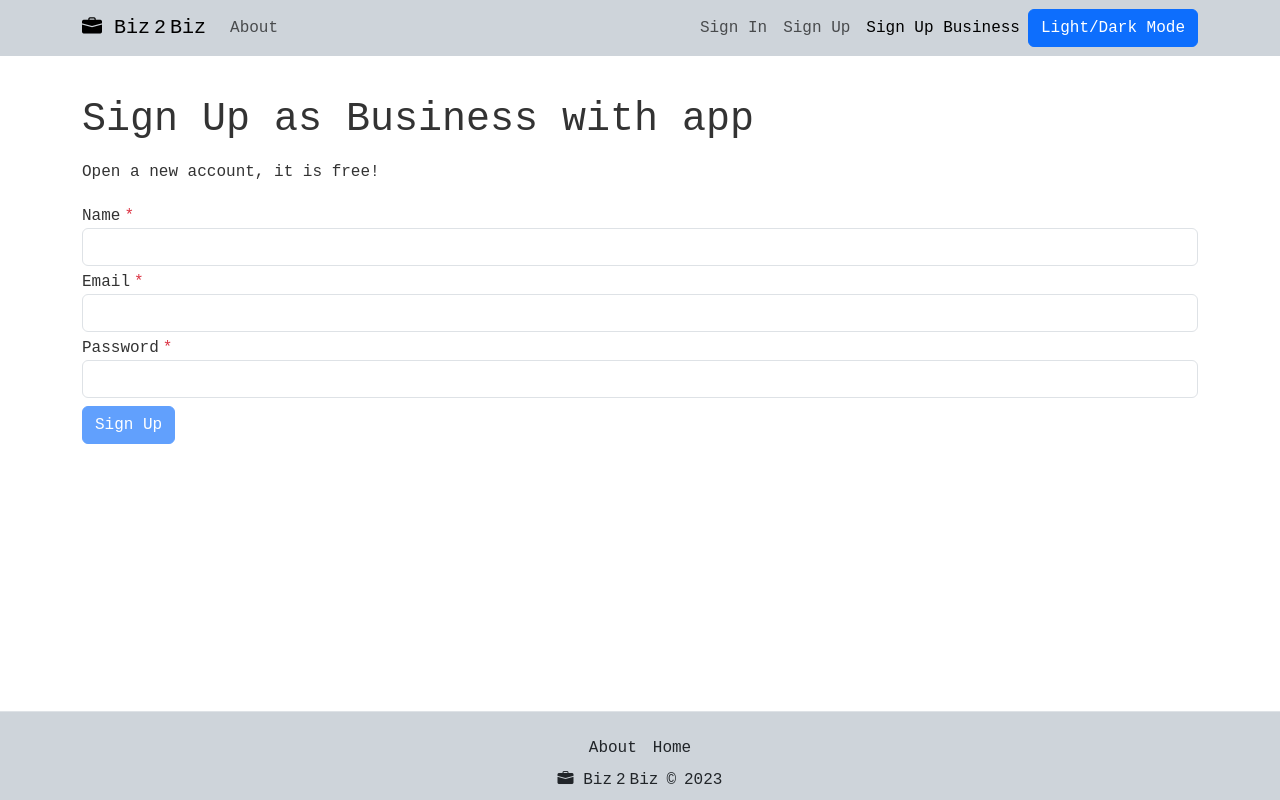
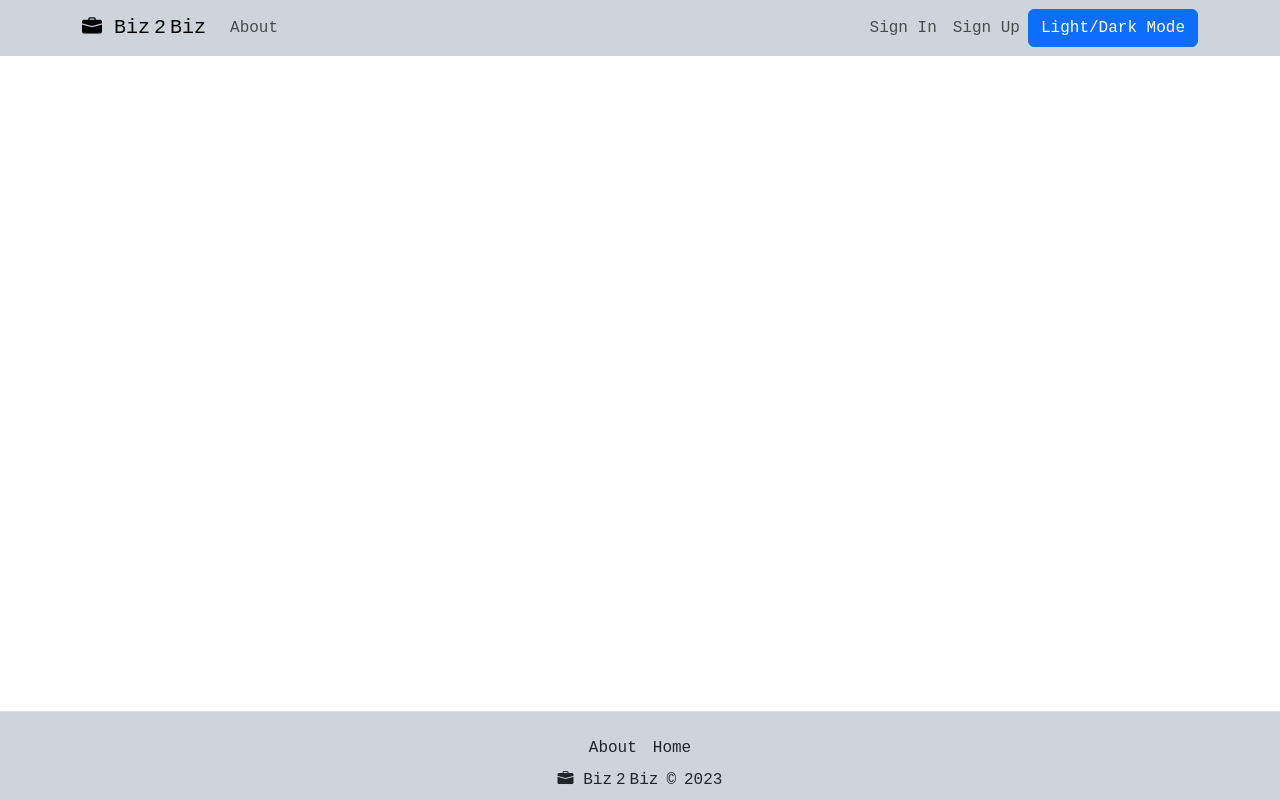
Before and after one commit to Gils1986/REAL_APP_PROJECT, a React (Create React App) app in the folder real-app-front/: page /sign-up-biz in a window 1280 px wide. Built offline with nearby package versions, Linux system fonts and the light colour scheme.

Commit message:
checkbox component

```diff
--- a/real-app-front/package.json
+++ b/real-app-front/package.json
@@ -15,6 +15,7 @@
     "jwt-decode": "^3.1.2",
     "react": "^18.2.0",
     "react-dom": "^18.2.0",
+    "react-modal": "^3.16.1",
     "react-router-dom": "^6.12.1",
     "react-scripts": "5.0.1",
     "react-toastify": "^9.1.3",
--- a/real-app-front/src/App.jsx
+++ b/real-app-front/src/App.jsx
@@ -6,7 +6,6 @@ import Navbar from "./components/navbar";
 import SignUp from "./components/signup";
 import SignIn from "./components/sigin";
 import SignOut from "./components/signout";
-import SignUpBiz from "./components/signupBiz";
 import MyCards from "./components/myCards";
 import ProtectedRoute from "./components/common/protectedRoute";
 import "react-toastify/dist/ReactToastify.css";
@@ -21,7 +20,6 @@ function App() {
     <div
       style={{
         fontFamily: "Courier New",
-        // backgroundImage: `url("https://cdn.pixabay.com/photo/2018/08/17/07/27/deli-3612243_640.jpg")`,
       }}
       className="app d-flex flex-column min-vh-100"
     >
@@ -33,11 +31,7 @@ function App() {
         <Routes>
           <Route path="/" element={<Home />} />
           <Route path="about" element={<About />} />
-          <Route path="sign-up" element={<SignUp redirect="/sign-in" />} />
-          <Route
-            path="sign-up-biz"
-            element={<SignUpBiz redirect="/my-cards" />}
-          />
+          <Route path="sign-up" element={<SignUp redirect="/" />} />
           <Route path="sign-in" element={<SignIn redirect="/" />} />
           <Route path="sign-out" element={<SignOut redirect="/" />} />
           <Route
--- a/real-app-front/src/components/cardsExample.jsx
+++ b/real-app-front/src/components/cardsExample.jsx
@@ -1,4 +1,8 @@
 import { Link } from "react-router-dom";
+import { toast } from "react-toastify";
+const click = () => {
+  toast("These are sample cards only");
+};
 
 const CardsExample = () => {
   return (
@@ -10,7 +14,7 @@ const CardsExample = () => {
         created, it will display the last three cards that you created on the
         home page.
       </p>
-      <div className="row">
+      <div onClick={click} className="row">
         <div className="card m-2" style={{ width: "300px" }}>
           <img
             style={{ width: "262px", height: "262px" }}
--- /dev/null
+++ b/real-app-front/src/components/checkbox.jsx
@@ -0,0 +1,23 @@
+const CheckBox = ({ label, name, error, ...rest }) => {
+  return (
+    <div className="form-check my-1">
+      <input
+        {...rest}
+        type="checkbox"
+        id={name}
+        name={name}
+        className={["form-check-input", error && "is-invalid"]
+          .filter(Boolean)
+          .join(" ")}
+      />
+      <label className="form-check-label" htmlFor={name}>
+        {label}
+        {rest.required && <span className="text-danger ms-1">*</span>}
+      </label>
+
+      <span className="invalid-feedback">{error}</span>
+    </div>
+  );
+};
+
+export default CheckBox;
--- a/real-app-front/src/components/home.jsx
+++ b/real-app-front/src/components/home.jsx
@@ -6,7 +6,7 @@ import { useAuth } from "../context/auth.context";
 
 const Home = () => {
   const cards = useMyCards();
-  const {user}=useAuth();
+  const { user } = useAuth();
 
   return (
     <>
@@ -22,7 +22,7 @@ const Home = () => {
       />
 
       <div className="row d-flex flex wrap justify-content-around mt-3">
-        {!user?.biz && cards.length === 0 ? (
+        {!user || (user.biz && cards.length === 0) ? (
           <CardsExample />
         ) : (
           cards.toReversed().map((card, index) => {
@@ -33,6 +33,9 @@ const Home = () => {
           })
         )}
       </div>
+      <div className="row d-flex flex wrap justify-content-around mt-3">
+        <CardsExample />
+      </div>
     </>
   );
 };
--- a/real-app-front/src/components/navbar.jsx
+++ b/real-app-front/src/components/navbar.jsx
@@ -61,11 +61,6 @@ const Navbar = () => {
                     Sign Up
                   </NavLink>
                 </li>
-                <li className="nav-item">
-                  <NavLink className="nav-link" to="/sign-up-biz">
-                    Sign Up Business
-                  </NavLink>
-                </li>
               </>
             )}
           </ul>
--- a/real-app-front/src/components/signup.jsx
+++ b/real-app-front/src/components/signup.jsx
@@ -6,18 +6,20 @@ import { formikValidateUsingJoi } from "../utils/formikValidateUsingJoi";
 import { useState } from "react";
 import { Navigate, useNavigate } from "react-router-dom";
 import { useAuth } from "../context/auth.context";
+import CheckBox from "./checkbox";
 
 const SignUp = ({ redirect = "/sign-in" }) => {
   const [error, setError] = useState("");
   const navigate = useNavigate();
 
-  const { user, createUser } = useAuth();
+  const { user, createUser, login } = useAuth();
   const form = useFormik({
     validateOnMount: true,
     initialValues: {
       name: "",
       email: "",
       password: "",
+      biz: false,
     },
     validate: formikValidateUsingJoi({
       name: Joi.string().min(2).max(255).required().label("Name"),
@@ -40,10 +42,16 @@ const SignUp = ({ redirect = "/sign-in" }) => {
         letter, 4 numbers, 1 special character (!@%$#^&*) and a minimum of 8
         characters`,
         }),
+      biz: Joi.boolean(),
     }),
     async onSubmit(values) {
       try {
-        await createUser({ ...values, biz: false });
+        await createUser(values);
+        await login({
+          email: values.email,
+          password: values.password,
+        });
+        console.log(values);
         navigate(redirect);
       } catch ({ response }) {
         if (response && response.status === 400) {
@@ -86,6 +94,11 @@ const SignUp = ({ redirect = "/sign-in" }) => {
           required
           error={form.touched.password && form.errors.password}
         />
+        <CheckBox
+          {...form.getFieldProps("biz")}
+          label="Sign up as Business user?"
+          error={form.touched.biz && form.errors.password}
+        />
 
         <div className="my-2">
           <button
--- a/real-app-front/src/components/signupBiz.jsx
+++ /dev/null
@@ -1,104 +0,0 @@
-import Input from "./common/input";
-import PageHeader from "./common/pageHeader";
-import { useFormik } from "formik";
-import Joi from "joi";
-import { formikValidateUsingJoi } from "../utils/formikValidateUsingJoi";
-import { useState } from "react";
-import { Navigate, useNavigate } from "react-router-dom";
-import { useAuth } from "../context/auth.context";
-
-const SignUpBiz = ({ redirect = "/" }) => {
-  const [error, setError] = useState("");
-  const navigate = useNavigate();
-  const { user, createUser, login } = useAuth();
-  const form = useFormik({
-    validateOnMount: true,
-    initialValues: {
-      name: "",
-      email: "",
-      password: "",
-    },
-    validate: formikValidateUsingJoi({
-      name: Joi.string().min(2).max(255).required().label("Name"),
-      email: Joi.string()
-        .min(6)
-        .max(255)
-        .required()
-        .email({ tlds: { allow: false } })
-        .label("Email"),
-      password: Joi.string()
-        .min(8)
-        .max(1024)
-        .required()
-        .regex(
-          /^(?=.*[a-z])(?=.*[A-Z])(?=.*[!@%$#^&*\-_])(?=(.*\d){4,})[a-zA-Z!@%$#^&*\-_\d]{8,}$/
-        )
-        .label("Password")
-        .messages({
-          "string.pattern.base": `The password must contain at least one uppercase letter, one lowercase
-        letter, 4 numbers, 1 special character (!@%$#^&*) and a minimum of 8
-        characters`,
-        }),
-    }),
-    async onSubmit(values) {
-      try {
-        await createUser({ ...values, biz: true });
-        await login({ email: values.email, password: values.password });
-        navigate(redirect);
-      } catch ({ response }) {
-        if (response && response.status === 400) {
-          setError(response.data);
-        }
-      }
-    },
-  });
-
-  if (user) {
-    return <Navigate to="/" />;
-  }
-
-  return (
-    <>
-      <PageHeader
-        title="Sign Up as Business with app"
-        description="Open a new account, it is free!"
-      />
-      <form onSubmit={form.handleSubmit} noValidate>
-        {error && <div className="alert alert-danger">{error}</div>}
-        <Input
-          {...form.getFieldProps("name")}
-          type="text"
-          label="Name"
-          required
-          error={form.touched.name && form.errors.name}
-        />
-        <Input
-          {...form.getFieldProps("email")}
-          type="email"
-          label="Email"
-          required
-          error={form.touched.email && form.errors.email}
-        />
-        <Input
-          {...form.getFieldProps("password")}
-          type="password"
-          label="Password"
-          required
-          error={form.touched.password && form.errors.password}
-        />
-
-        <div className="my-2">
-          <button
-            disabled={!form.isValid}
-            type="submit"
-            className="btn btn-primary"
-          >
-            Sign Up
-          </button>
-        </div>
-      </form>
-    </>
-  );
-};
-
-export default SignUpBiz;
--- a/real-app-front/src/hooks/useMyCards.jsx
+++ b/real-app-front/src/hooks/useMyCards.jsx
@@ -8,7 +8,6 @@ export const useMyCards = () => {
 
   useEffect(() => {
     const getCards = async () => {
-      //if (user) {
       try {
         const { data } = await cardService.getAllCards();
         setCards(data);
@@ -16,8 +15,7 @@ export const useMyCards = () => {
         return cards;
       }
     };
-    //};
-    // getCards();
+
     if (user?.biz) {
       getCards();
     }
--- a/real-app-front/src/index.js
+++ b/real-app-front/src/index.js
@@ -10,16 +10,11 @@ import AuthProvider from "./context/auth.context";
 
 const root = ReactDOM.createRoot(document.getElementById("root"));
 root.render(
-  //  <React.StrictMode>
   <BrowserRouter>
     <AuthProvider>
       <App />
     </AuthProvider>
   </BrowserRouter>
-  // </React.StrictMode>
 );
 
-// If you want to start measuring performance in your app, pass a function
-// to log results (for example: reportWebVitals(console.log))
-// or send to an analytics endpoint. Learn more: https://bit.ly/CRA-vitals
 reportWebVitals();
```
Also changed, not shown: real-app-front/src/components/common/modal.jsx (added, +23 -0 lines), 1 other file (tests, documents, lock files or other folders).
